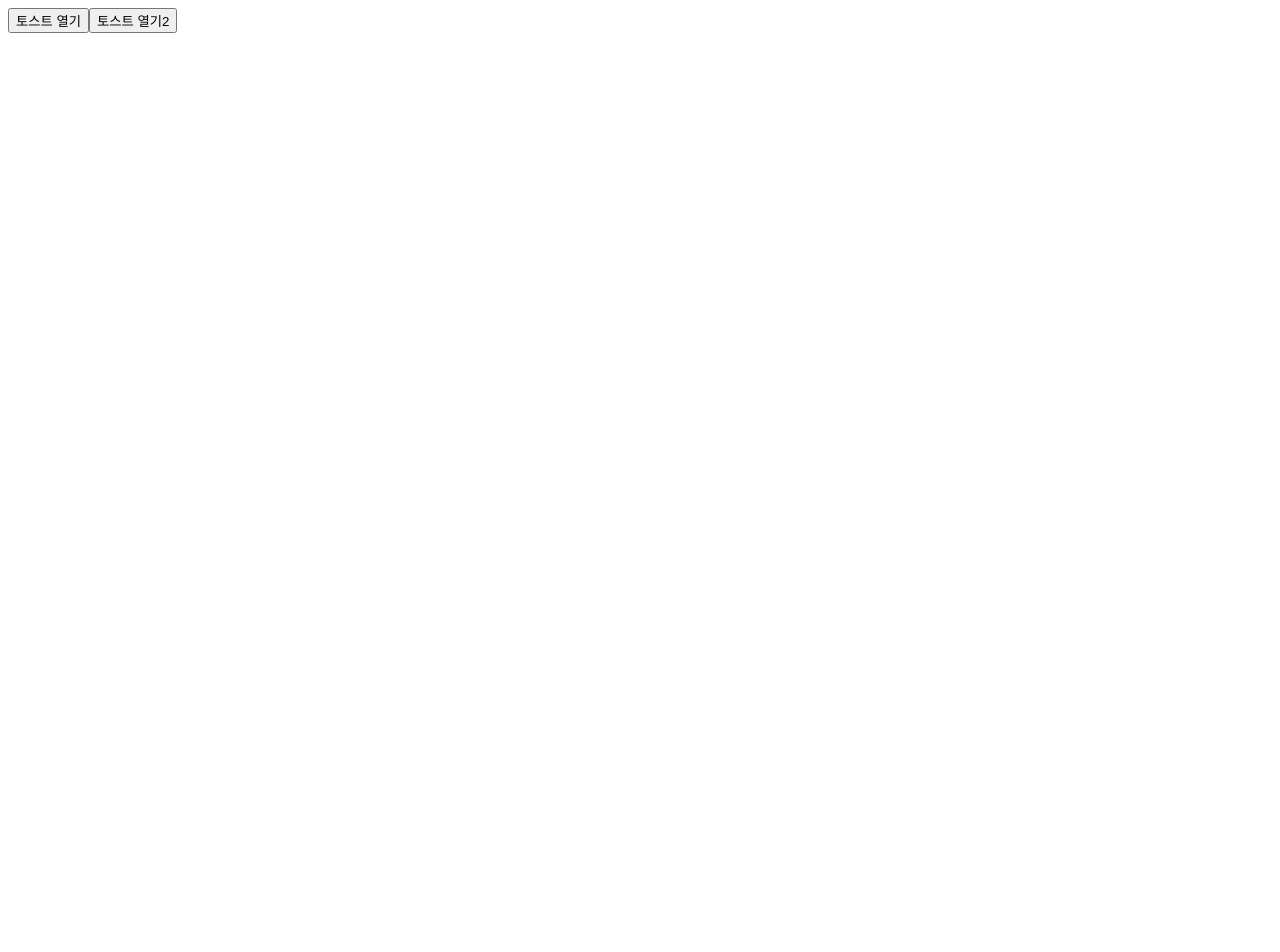
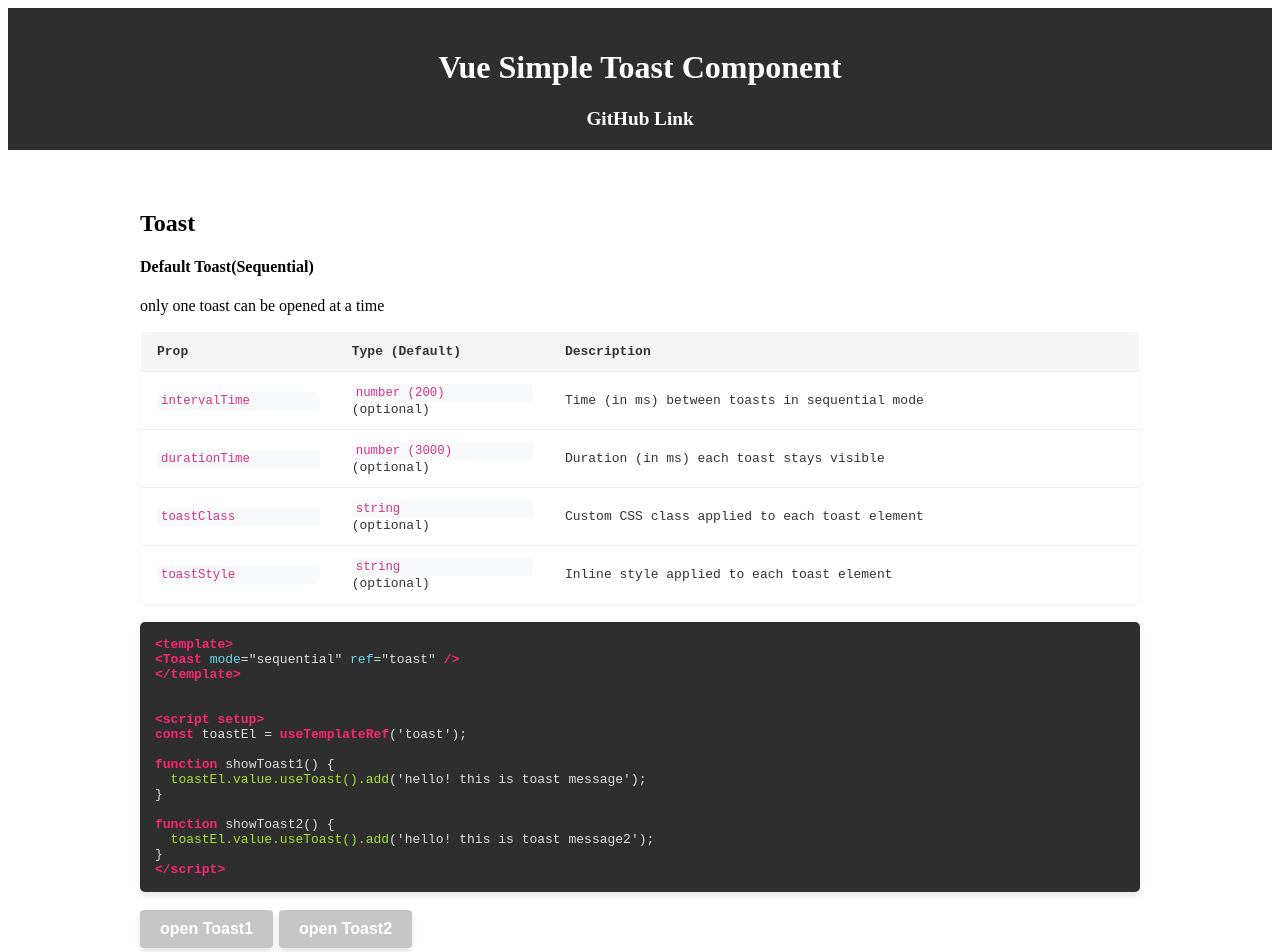
Before and after one commit to KumJungMin/v-simple-toast, a Vue app: page / in a window 1280 px wide. Shown: the top 952 px of the page. Before the commit the page ends 800 px from the top, so only its background shows below. Built offline with nearby package versions, Linux system fonts and the light colour scheme.

Commit message:
docs: add description in main page

```diff
--- a/src/App.vue
+++ b/src/App.vue
@@ -1,18 +1,266 @@
+<script setup lang="ts">
+import { useTemplateRef } from "vue";
+
+const toastEl = useTemplateRef('toast');
+const stackedToastEl = useTemplateRef('stackedToast');
+
+function showToast1(): void {
+  toastEl.value?.addToast('hello! this is toast message');
+}
+function showToast2(): void {
+  toastEl.value?.addToast('hello! this is toast message2');
+}
+function showToast3(): void {
+  stackedToastEl.value?.addToast('hello! this is toast message');
+}
+function showToast4(): void {
+  stackedToastEl.value?.addToast('hello! this is toast message');
+}
+</script>
+
 <template>
-  <div>
-    <Toast mode="stack" />
-    <!-- <Toast mode="sequential" /> -->
+  <Toast mode="sequential" ref="toast"/>
 
-    <button @click="showToast">토스트 열기</button>
-    <button @click="showToast">토스트 열기2</button>
+  <header class="header">
+    <h1>Vue Simple Toast Component</h1>
+    <a href="https://github.com/KumJungMin/v-simple-toast" key="github-link">
+      GitHub Link
+    </a>
+  </header>
+  <div class="content">
+    <h2>Toast</h2>
+    <h4>Default Toast(Sequential)</h4>
+    <p> only one toast can be opened at a time</p>
+
+    <table class="props-table">
+      <thead>
+        <tr>
+          <th>Prop</th>
+          <th>Type (Default)</th>
+          <th>Description</th>
+        </tr>
+      </thead>
+      <tbody>
+        <tr>
+          <td><code>intervalTime</code></td>
+          <td><code>number (200)</code> (optional)</td>
+          <td>Time (in ms) between toasts in sequential mode</td>
+        </tr>
+        <tr>
+          <td><code>durationTime</code></td>
+          <td><code>number (3000)</code> (optional)</td>
+          <td>Duration (in ms) each toast stays visible</td>
+        </tr>
+        <tr>
+          <td><code>toastClass</code></td>
+          <td><code>string</code> (optional)</td>
+          <td>Custom CSS class applied to each toast element</td>
+        </tr>
+        <tr>
+          <td><code>toastStyle</code></td>
+          <td><code>string</code> (optional)</td>
+          <td>Inline style applied to each toast element</td>
+        </tr>
+      </tbody>
+    </table><br />
+
+
+    <div class="code-container">
+      <code>
+        <span class="keyword">&lt;template&gt;</span>
+        <br/><span class="keyword">&lt;Toast</span> <span class="attribute">mode</span>="sequential" <span class="attribute">ref</span>="toast" <span class="keyword">/&gt;</span>
+        <br/><span class="keyword">&lt;/template&gt;</span><br/>
+
+
+        <br/><br/><span class="keyword">&lt;script setup&gt;</span><br/>
+        <span class="keyword">const</span> toastEl = <span class="keyword">useTemplateRef</span>('toast');<br/><br/>
+        <span class="keyword">function</span> showToast1() {<br />
+        &nbsp;&nbsp;<span class="value">toastEl.value.useToast().add</span>('hello! this is toast message');<br />
+        }<br /><br />
+        <span class="keyword">function</span> showToast2() {<br />
+        &nbsp;&nbsp;<span class="value">toastEl.value.useToast().add</span>('hello! this is toast message2');<br />
+        }
+        <br/><span class="keyword">&lt;/script&gt;</span>
+      </code>
+    </div>
+    <br />
+    <button @click="showToast1">open Toast1</button>
+    <button @click="showToast2">open Toast2</button>
+    <br /> <br />
+    <hr />
+    <br />
+
+    <Toast ref="stackedToast" mode="stack" />
+    <h4>Stack Toast</h4>
+    <p>multiple toasts can be opened at the same time</p>
+
+    <table class="props-table">
+      <thead>
+        <tr>
+          <th>Prop</th>
+          <th>Type (Default)</th>
+          <th>Description</th>
+        </tr>
+      </thead>
+      <tbody>
+        <tr>
+          <td><code>durationTime</code></td>
+          <td><code>number (3000)</code> (optional)</td>
+          <td>Time (in milliseconds) each toast is visible</td>
+        </tr>
+        <tr>
+          <td><code>maxToastCount</code></td>
+          <td><code>number (5)</code> (optional)</td>
+          <td>Maximum number of toasts shown at once (stack mode)</td>
+        </tr>
+        <tr>
+          <td><code>toastClass</code></td>
+          <td><code>string</code> (optional)</td>
+          <td>Custom class applied to each toast element</td>
+        </tr>
+        <tr>
+          <td><code>toastStyle</code></td>
+          <td><code>string</code> (optional)</td>
+          <td>Custom inline style applied to each toast element</td>
+        </tr>
+      </tbody>
+    </table><br />
+
+    <div class="code-container">
+      <code>
+        <span class="keyword">&lt;template&gt;</span>
+        <br/><span class="keyword">&lt;Toast</span> <span class="attribute">mode</span>="stack" <span class="attribute">ref</span>="stackedToastEl" <span class="keyword">/&gt;</span>
+        <br/><span class="keyword">&lt;/template&gt;</span><br/>
+
+
+        <br/><br/><span class="keyword">&lt;script setup&gt;</span><br/>
+        <span class="keyword">const</span> stackedToastEl = <span class="keyword">useTemplateRef</span>('stackedToastEl');<br/><br/>
+        <span class="keyword">function</span> showToast1() {<br />
+        &nbsp;&nbsp;<span class="value">stackedToastEl.value.useToast().add</span>('hello! this is toast message');<br />
+        }<br /><br />
+        <span class="keyword">function</span> showToast2() {<br />
+        &nbsp;&nbsp;<span class="value">stackedToastEl.value.useToast().add</span>('hello! this is toast message2');<br />
+        }
+        <br/><span class="keyword">&lt;/script&gt;</span>
+      </code>
+    </div>
+    <br />
+    <button @click="showToast3">open Toast3</button>
+    <button @click="showToast4">open Toast4</button>
   </div>
 </template>
 
-<script setup lang="ts">
-import { useToast } from './@lib/toast/composables/useToast';
+<style scoped>
+.header {
+  text-align: center;
+  backdrop-filter: blur(10px);
+  padding: 20px;
+  background-color: #2e2e2e;
+  color: #fff;
+}
+
+a {
+  color: #fff;
+  text-decoration: none;
+  font-size: 1.2rem;
+  font-weight: bold;
+  &:hover {
+    text-decoration: underline;
+  }
+}
+
+.content {
+  max-width: 1000px;
+  margin: 60px auto 200px;
+}
+
+.code-container {
+  background-color: #2e2e2e;
+  color: #e0e0e0;
+  border-radius: 5px;
+  padding: 15px;
+  overflow-x: auto;
+  max-width: 100%;
+  box-shadow: 0 4px 6px rgba(0, 0, 0, 0.1);
+}
+pre {
+  margin: 0;
+  font-size: 16px;
+  line-height: 1.5;
+}
+code {
+  display: block;
+  text-align: left;
+}
+.keyword {
+  color: #f92672;
+  font-weight: bold;
+}
+.attribute {
+  color: #66d9ef;
+}
+.value {
+  color: #a6e22e;
+}
+
+button {
+  margin-right: 6px;
+  background-color: #c6c6c6;         /* 테마의 액센트 컬러 */
+  color: #ffffff;                    /* 흰색 텍스트 */
+  padding: 10px 20px;                /* 적당한 패딩 */
+  border: none;                      /* 불필요한 테두리 제거 */
+  border-radius: 4px;                /* 약간의 둥근 모서리 */
+  font-size: 1rem;
+  font-weight: bold;
+  cursor: pointer;
+  transition: background-color 0.2s ease-in-out, transform 0.1s ease;
+  box-shadow: 0 4px 6px rgba(0, 0, 0, 0.1);
+}
+
+button:hover {
+  background-color: #e31760;         /* hover 상태에서 살짝 어두운 색상 */
+  transform: translateY(-2px);         /* 살짝 올라가는 느낌 */
+  box-shadow: 0 6px 8px rgba(0, 0, 0, 0.15);
+}
+
+button:active {
+  background-color: #d01558;         /* active 상태에서 더 어두운 색상 */
+  transform: translateY(1px);         /* 클릭 시 살짝 내려감 */
+  box-shadow: 0 3px 4px rgba(0, 0, 0, 0.1);
+}
 
 
-function showToast(): void {
-  useToast().add('안녕하세요! 토스트 메시지입니다.');
+.props-table {
+  width: 100%;
+  border-collapse: collapse;
+  margin-top: 1rem;
+  background-color: #ffffff;
+  color: #333;
+  font-family: monospace;
+  border: 1px solid #ddd;
+  border-radius: 6px;
+  overflow: hidden;
+  box-shadow: 0 1px 4px rgba(0, 0, 0, 0.06);
 }
-</script>
+
+.props-table thead {
+  background-color: #f5f5f5;
+  font-weight: bold;
+}
+
+.props-table th,
+.props-table td {
+  padding: 12px 16px;
+  border-bottom: 1px solid #eee;
+  text-align: left;
+}
+
+.props-table code {
+  color: #d63384;
+  background-color: #f8f9fa;
+  padding: 2px 4px;
+  border-radius: 4px;
+  font-size: 0.95em;
+}
+
+</style>
```
